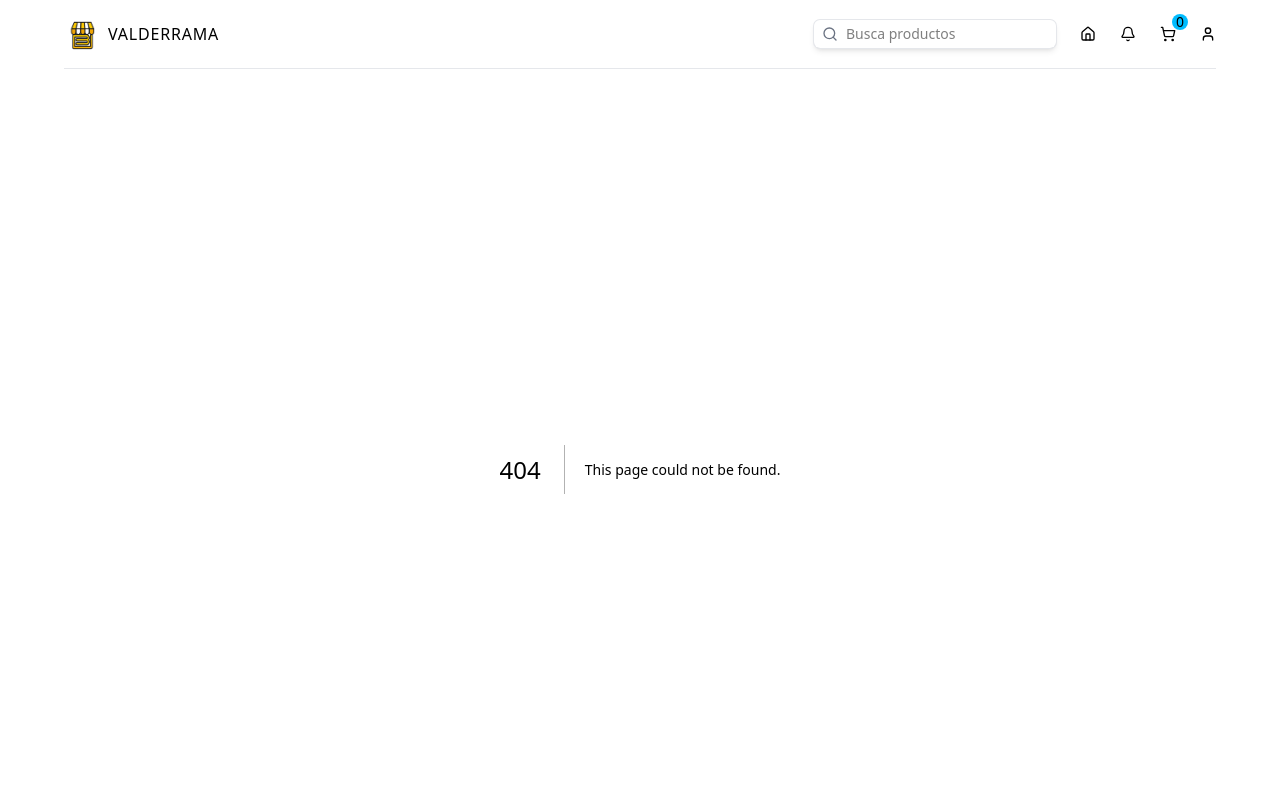
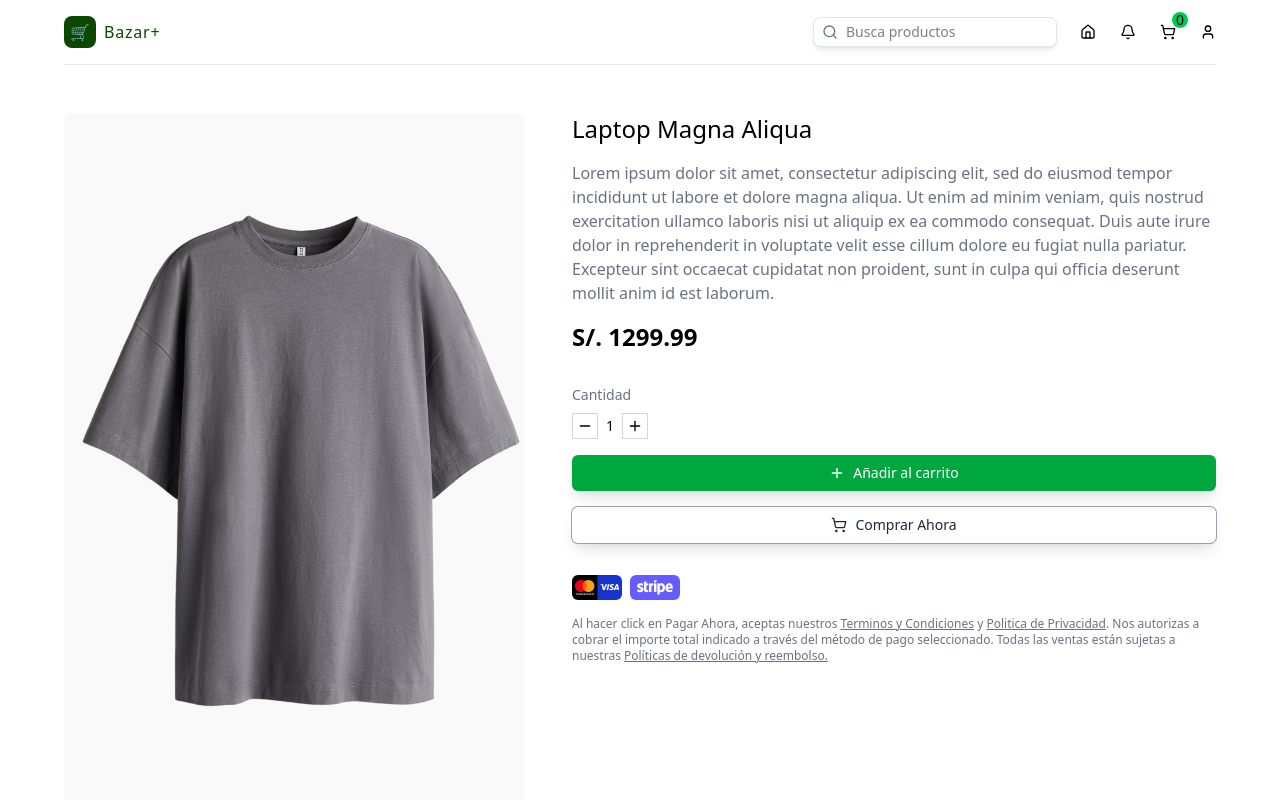
Before and after one commit to julioo19/valderrama-frontend, a Next.js app: page /products/1 in a window 1280 px wide. Before the commit this address had no page. Shown: the top 800 px of the page. Built offline with nearby package versions, Linux system fonts and the light colour scheme.

Commit message:
Se agrego el la ruta Id para la vista singular del producto

```diff
--- a/src/app/cart/page.tsx
+++ b/src/app/cart/page.tsx
@@ -77,11 +77,11 @@ const CartPage = () => {
             {/* STEPS */}
             <div className="flex flex-col lg:flex-row items-center gap-8 lg:gap-16">
                 {steps.map((step) => (
-                    <div className={`flex items-center gap-2 border-b-2 pb-4 ${step.id === activeStep ? "border-gray-800" : "border-gray-200"
+                    <div className={`flex items-center gap-2 border-b-2 pb-4 ${step.id === activeStep ? "border-primary" : "border-gray-200"
 
                         }`} key={step.id}
                     >
-                        <div className={`w-6 h-6 rounded-full text-white p-4 flex items-center justify-center ${step.id === activeStep ? "bg-gray-800" : "bg-gray-200"}`}>
+                        <div className={`w-6 h-6 rounded-full text-white p-4 flex items-center justify-center ${step.id === activeStep ? "bg-primary" : "bg-gray-200"}`}>
                             {step.id}
                         </div>
                         <p className={`text-sm font-medium ${step.id === activeStep ? "text-gray-800" : "text-gray-400"}`}>{step.title}</p>
@@ -162,7 +162,7 @@ const CartPage = () => {
 
                     </div>
                     {activeStep === 1 &&
-                        <button onClick={() => router.push("/cart?step=2", { scroll: false })} className="w-full bg-gray-800 hover:bg-gray-900 transition-all duration-300 text-white p-2 rounded-lg cursor-pointer flex items-center justify-center gap-2">
+                        <button onClick={() => router.push("/cart?step=2", { scroll: false })} className="w-full bg-primary hover:bg-primary/90 transition-all duration-300 text-white p-2 rounded-lg cursor-pointer flex items-center justify-center gap-2">
                             Continuar
                             <ArrowRight className="w-3 h-3 " />
                         </button>}
--- a/src/app/globals.css
+++ b/src/app/globals.css
@@ -2,17 +2,13 @@
 
 @import "tailwindcss";
 @theme inline {
-  --color-background-light: rgb(230, 234, 239);
-  --color-footer-background-light: rgb(219, 223, 228);
-  --color-primary-light: rgb(15, 19, 26);
-  --color-secondary-light: rgb(149, 173, 219);
-  --color-category-light: rgb(206, 215, 233);
-  --color-category-secondary-light: rgb(205, 218, 238);
-  --color-footer-light: rgb(117, 121, 127);
   --color-icons-light: rgb(158, 243, 83);
   --font-sans: var(--font-geist-sans);
   --font-mono: var(--font-geist-mono);
   --font-inter: "Inter", sans-serif;
+  --background: rgb(247, 250, 242);
+  --color-primary: rgb(10, 72, 0);
+
 }
 
 
--- /dev/null
+++ b/src/app/products/[id]/page.tsx
@@ -0,0 +1,53 @@
+import ProductInteraction from '@/src/components/ProductInteraction';
+import { ProductType } from '@/src/types'
+import Image from 'next/image';
+import React from 'react'
+
+//temporary
+const product: ProductType = {
+    id: 1,
+    name: "Laptop Magna Aliqua",
+    shortDescription: "Sed ut perspiciatis unde omnis iste natus error sit voluptatem accusantium.",
+    longDescription: "Lorem ipsum dolor sit amet, consectetur adipiscing elit, sed do eiusmod tempor incididunt ut labore et dolore magna aliqua. Ut enim ad minim veniam, quis nostrud exercitation ullamco laboris nisi ut aliquip ex ea commodo consequat. Duis aute irure dolor in reprehenderit in voluptate velit esse cillum dolore eu fugiat nulla pariatur. Excepteur sint occaecat cupidatat non proident, sunt in culpa qui officia deserunt mollit anim id est laborum.",
+    price: 1299.99,
+    images: {
+        main: "/products/1g.png",
+    },
+};
+//
+
+const ProductPage = ({ params }: { params: Promise<{ id: string }> }) => {
+    return (
+        <div className='flex flex-col gap-4 lg:flex-row md:gap-12 mt-12'>
+            {/*Image */}
+            <div className='w-full lg:w-5/12 relative aspect-2/3'>
+                <Image
+                    src={product.images.main} alt={product.name}
+                    fill
+                    className='object-contain rounded-md'
+                />
+            </div>
+            {/* Details*/}
+            <div className='w-full lg:w-7/12 flex flex-col gap-4'>
+                <h1 className='text-2xl font-medium'>{product.name}</h1>
+                <p className='text-gray-500'>{product.longDescription}</p>
+                <h2 className='text-2xl font-semibold'>S/. {product.price.toFixed(2)}</h2>
+                <ProductInteraction product={product}/>
+                {/* Card info */}
+                <div className='flex items-center gap-2 mt-4'>
+                    <Image src="/cards.png" alt='cards' width={50} height={25} className='rounded-md' />
+                    <Image src="/stripe.png" alt='cards' width={50} height={25} className='rounded-md' />
+                </div>
+                <p className='text-gray-500 text-xs'>
+                    Al hacer click en Pagar Ahora, aceptas nuestros {" "}
+                    <span className='underline hover:text-black'>Terminos y Condiciones</span>{" "}
+                    y <span className='underline hover:text-black'>Politica de Privacidad</span>
+                    . Nos autorizas a cobrar el importe total indicado a través del método de pago seleccionado. Todas las ventas están sujetas a nuestras {" "}
+                    <span className='underline hover:text-black'>Políticas de devolución y reembolso.</span>
+                </p>
+            </div>
+        </div>
+    )
+}
+
+export default ProductPage
--- a/src/components/NavBar.tsx
+++ b/src/components/NavBar.tsx
@@ -9,13 +9,10 @@ const NavBar = () => {
   return (
     <nav className='w-full flex items-center justify-between border-b border-gray-200 pb-4'>
       <Link href="/" className='flex items-center gap-2'>
-        <Image
-          src="/bazarplus-logo.png"
-          alt="BazarPlus"
-          width={36}
-          height={36}
-          className='w-6 h-6 md:w-9 md:h-9' />
-        <p className='hidden md:block text-md font-medium tracking-wider'>VALDERRAMA</p>
+        <div className='w-8 h-8 bg-primary rounded-lg flex items-center justify-center text-white font-bold text-lg"'>
+          🛒
+        </div>
+        <p className='hidden md:block text-md font-medium text-primary tracking-wider'>Bazar+</p>
       </Link>
       {/* RIGHT */}
       <div className='flex items-center gap-6'>
@@ -24,10 +21,10 @@ const NavBar = () => {
           <Home className='w-4 h-4 text-black ' />
         </Link>
         <Bell className='w-4 h-4 text-black ' />
-        <ShoppingCartIcon/>
+        <ShoppingCartIcon />
         <Link href={"/login"}>
           {/* Icono de Usuario, si lo tienes */}
-          <User className='w-4 h-4 text-black'/>
+          <User className='w-4 h-4 text-black' />
         </Link>
       </div>
     </nav>
--- a/src/components/PaymentForm.tsx
+++ b/src/components/PaymentForm.tsx
@@ -78,7 +78,7 @@ const PaymentForm = () => {
       </div>
       <button
         type='submit'
-        className="w-full bg-gray-800 hover:bg-gray-900 transition-all duration-300 text-white p-2 rounded-lg cursor-pointer flex items-center justify-center gap-2">
+        className="w-full bg-primary hover:bg-primary/90 transition-all duration-300 text-white p-2 rounded-lg cursor-pointer flex items-center justify-center gap-2">
         Checkout
         <ArrowRight className="w-3 h-3 " />
       </button>
--- a/src/components/ProductCard.tsx
+++ b/src/components/ProductCard.tsx
@@ -38,7 +38,7 @@ const ProductCard = ({ product }: { product: ProductType }) => {
         {/* PRICE AND CART BUTTON*/}
         <div className='flex items-center justify-between'>
           <p className='font-bold'>${product.price.toFixed(2)}</p>
-          <button onClick={handleAddToCart} className='ring-1 ring-gray-200 shadow-lg rounded-md px-2 py-1 text-sm cursor-pointer hover:text-white hover:bg-black transition-all duration-300 flex items-center gap-2'>
+          <button onClick={handleAddToCart} className='ring-1 ring-gray-200 shadow-lg rounded-md px-2 py-1 text-sm cursor-pointer hover:text-white hover:bg-green-600 transition-all duration-300 flex items-center gap-2'>
             <ShoppingCart className='w-4'/>
             Añadir al carrito
             </button>
--- /dev/null
+++ b/src/components/ProductInteraction.tsx
@@ -0,0 +1,56 @@
+"use client"
+import React, { useState } from 'react'
+import { ProductType } from '../types'
+import { Minus, Plus, ShoppingCart, TypeOutline } from 'lucide-react'
+import useCartStore from '../stores/cartStore';
+import { toast } from 'react-toastify';
+
+const ProductInteraction = ({ product }: { product: ProductType }) => {
+    const [quantity, setQuantity] = useState(1);
+    const {addToCart} = useCartStore();
+
+    const handleQuantityChange = (type: "increment" | "decrement") => {
+        if (type === "increment") {
+            setQuantity((prev) => prev + 1);
+        } else {
+            if (quantity > 1) {
+                setQuantity((prev) => prev - 1);
+            }
+        }
+    }
+
+    const handleAddToCart = () => {
+        addToCart({
+            ...product, quantity
+        });
+        toast.success("Producto agregado al carrito")
+    }
+    return (
+        <div className='flex flex-col gap-4 mt-4'>
+            {/* Quantity*/}
+            <div className='flex flex-col gap-2 text-sm'>
+                <span className='text-gray-500'>Cantidad</span>
+                <div className='flex items-center gap-2'>
+                    <button className='cursor-pointer border border-gray-300 p-1' onClick={() => handleQuantityChange("decrement")}>
+                        <Minus className='w-4 h-4' />
+                    </button>
+                    <span>{quantity}</span>
+                    <button className='cursor-pointer border border-gray-300 p-1' onClick={() => handleQuantityChange("increment")}>
+                        <Plus className='w-4 h-4' />
+                    </button>
+                </div>
+            </div>
+            {/* Buttons*/}
+            <button onClick={handleAddToCart} className='bg-green-600 text-white px-4 py-2 rounded-md shadow-lg flex items-center justify-center gap-2 cursor-pointer text-sm font-medium'>
+                <Plus className='w-4 h-4'/>
+                Añadir al carrito
+            </button>
+            <button className='ring-1 ring-gray-400 shadow-lg text-gray-800 px-4 py-2 rounded-md flex items-center justify-center gap-2 cursor-pointer text-sm font-medium'>
+                <ShoppingCart className='w-4 h-4' />
+                Comprar Ahora
+            </button>
+        </div>
+    );
+};
+
+export default ProductInteraction
--- a/src/components/ShippingForm.tsx
+++ b/src/components/ShippingForm.tsx
@@ -88,7 +88,7 @@ const ShippingForm = ({ setShippingForm }: { setShippingForm: (data: ShippingFor
       </div>
       <button
         type='submit'
-        className="w-full bg-gray-800 hover:bg-gray-900 transition-all duration-300 text-white p-2 rounded-lg cursor-pointer flex items-center justify-center gap-2">
+        className="w-full bg-primary hover:bg-primary/90 transition-all duration-300 text-white p-2 rounded-lg cursor-pointer flex items-center justify-center gap-2">
         Continuar
         <ArrowRight className="w-3 h-3 " />
       </button>
--- a/src/components/ShoppingCartIcon.tsx
+++ b/src/components/ShoppingCartIcon.tsx
@@ -11,7 +11,7 @@ const ShoppingCartIcon = () => {
   return (
     <Link href="/cart" className='relative'>
         <ShoppingCart className='w-4 h-4 text-black'/>
-        <span className='absolute -top-3 -right-3 bg-sky-400 text-black rounded-full w-4 h-4 flex items-center
+        <span className='absolute -top-3 -right-3 bg-green-500 text-black rounded-full w-4 h-4 flex items-center
         justify-center text-sm font-medium '>{cart.reduce((acc, item)=> acc + item.quantity,0)}</span>
     </Link>
   )
--- a/src/stores/cartStore.ts
+++ b/src/stores/cartStore.ts
@@ -21,7 +21,8 @@ const useCartStore = create<CartStoreStateType & CartStoreActionsType>()(
             cart: [
               ...state.cart,
               {
-                ...product
+                ...product,
+                quantity: product.quantity || 1
               }
             ]
           }
```
